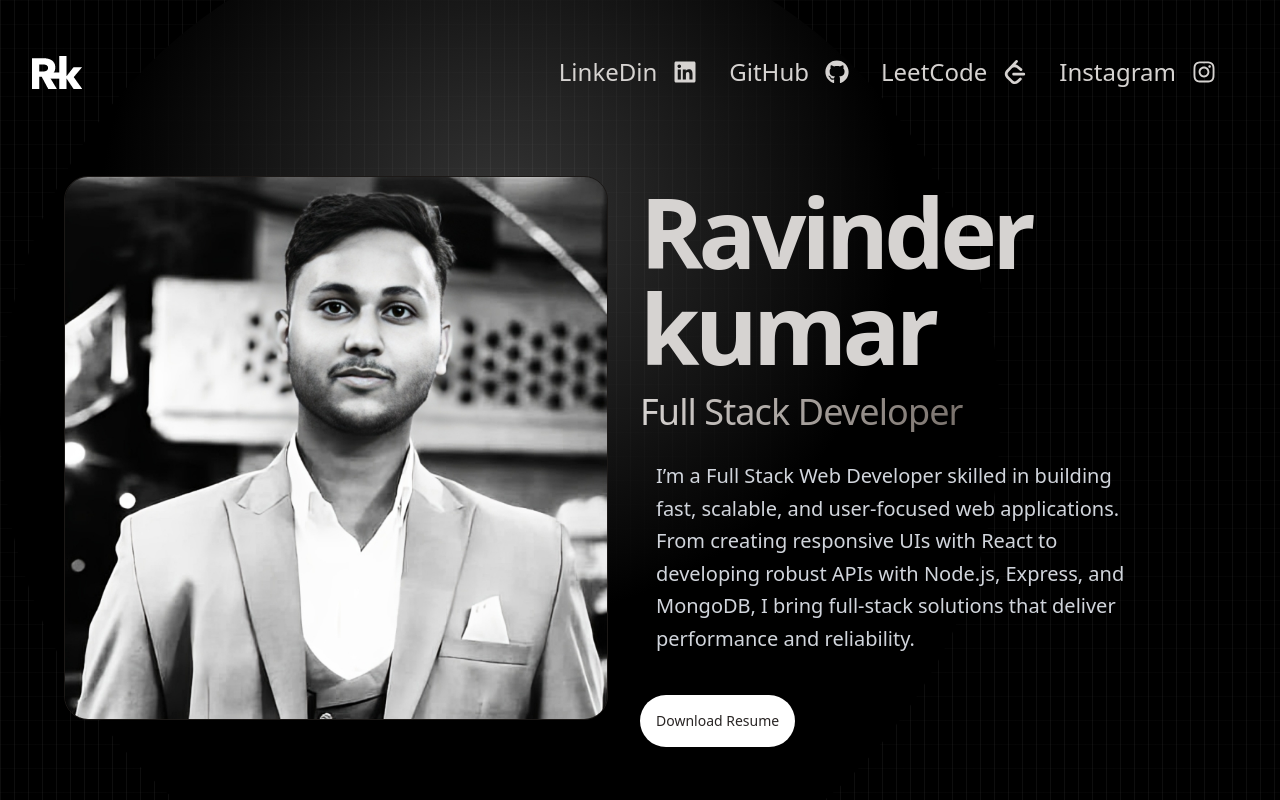
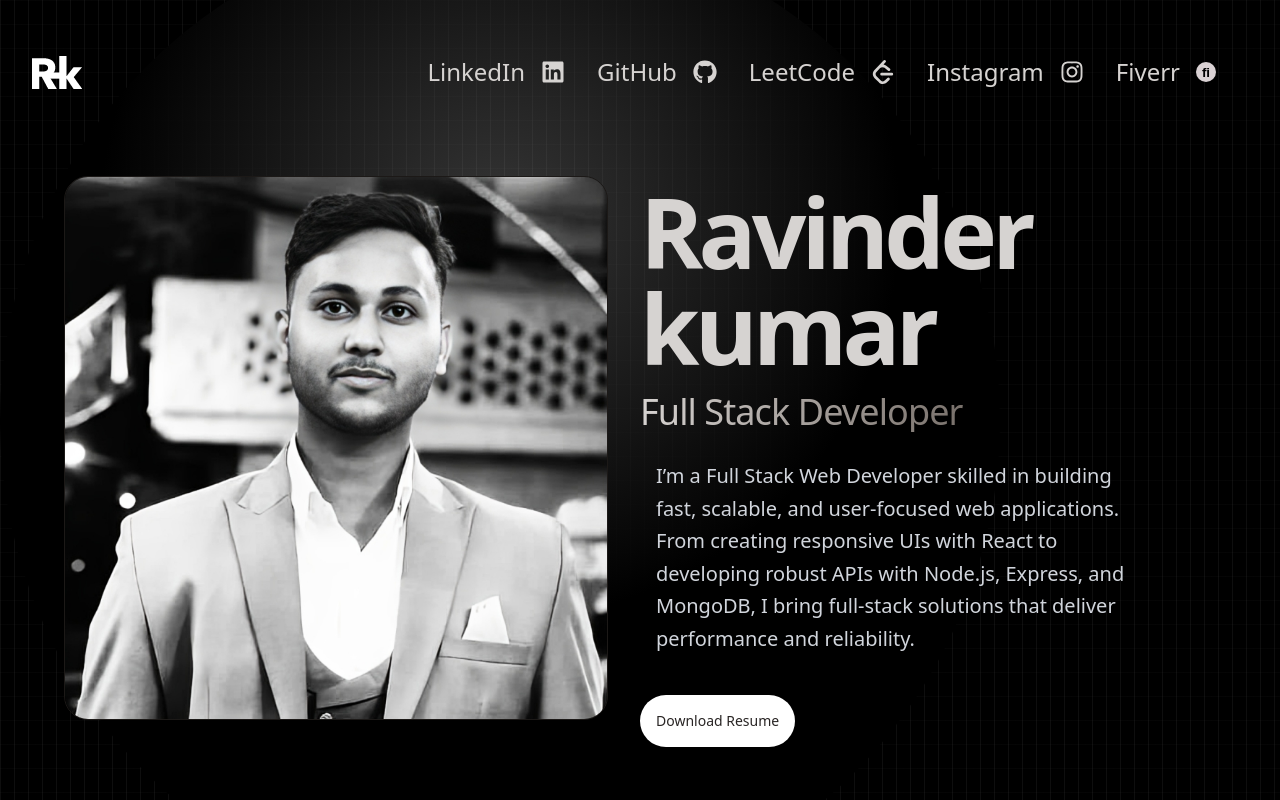
Before and after one commit to Ravinder125/Portfolio, a React (Vite) app: page / in a window 1280 px wide. Shown: the top 800 px of the page. Built offline with nearby package versions, Linux system fonts and the light colour scheme.

Commit message:
Add @hugeicons/react dependency, update Navbar with Fiverr link, and include Fiverr SVG

```diff
--- a/package.json
+++ b/package.json
@@ -10,6 +10,7 @@
     "preview": "vite preview"
   },
   "dependencies": {
+    "@hugeicons/react": "^1.1.4",
     "@tailwindcss/vite": "^4.1.11",
     "framer-motion": "^12.23.6",
     "motion": "^12.23.6",
--- a/src/components/Navbar.jsx
+++ b/src/components/Navbar.jsx
@@ -2,12 +2,16 @@ import { Link } from "react-router-dom"
 import logo from '../assets/logo.webp'
 import { FaGithub, FaInstagram, FaLinkedin } from "react-icons/fa6"
 import { SiLeetcode } from "react-icons/si"
+import { HugeiconsIcon } from '@hugeicons/react';
+import { FIVERR_SVG } from '../constants/data'
+
+const fiverSvg = `<a href="https://iconscout.com/icons/fiverr" class="text-underline font-size-sm" target="_blank">Fiverr</a> by <a href="https://iconscout.com/contributors/pixel-icons" class="text-underline font-size-sm" target="_blank">Pixel Icons</a>`
 
 const Navbar = () => {
     const navItems = [
         {
             href: "https://www.linkedin.com/in/ravinder-kumar-5080173a3/",
-            label: "LinkeDin",
+            label: "LinkedIn",
             icon: <FaLinkedin />
         },
         {
@@ -21,9 +25,14 @@ const Navbar = () => {
             icon: <SiLeetcode />
         },
         {
-            href: "",
+            href: "https://www.instagram.com/",
             label: "Instagram",
             icon: <FaInstagram />
+        },
+        {
+            href: "https://www.fiverr.com/this_is_rk/convert-figma-to-html-react-or-react-with-api",
+            label: "Fiverr",
+            icon: <span dangerouslySetInnerHTML={{ __html: FIVERR_SVG }} />
         },
     ]
     return (
@@ -33,7 +42,7 @@ const Navbar = () => {
                     <img src={logo} />
                 </Link>
             </div>
-            <div className="m-8 flex items-center justify-center gap-4 sm:gap-8 text-2xl hover:text-gray-100 transition-text duration-300">
+            <div className="m-8 flex items-center justify-center gap-4 sm:gap-8 text-lg xl:text-2xl hover:text-gray-100 transition-text duration-300">
                 {navItems.map((item) => (
                     <div key={item.label}>
                         <Link
--- a/src/constants/data.js
+++ b/src/constants/data.js
@@ -62,3 +62,6 @@ export const EXPERIENCE = [
 ]
 
 export const HERO_CONTENT = `I’m a Full Stack Web Developer skilled in building fast, scalable, and user-focused web applications. From creating responsive UIs with React to developing robust APIs with Node.js, Express, and MongoDB, I bring full-stack solutions that deliver performance and reliability.`;
+
+// Example: Assign a string or SVG markup as needed
+export const FIVERR_SVG = `<svg width="20" height="20" viewBox="0 0 24 24" fill="none" xmlns="http://www.w3.org/2000/svg"><circle cx="12" cy="12" r="12" fill="#dad2d4"/><text x="50%" y="55%" text-anchor="middle" fill="#000" font-size="16" font-family="Arial" font-weight="bold" dy=".3em">fi</text></svg>`;
```
Also changed, not shown: src/assets/icons8-fiverr.svg (added), 1 other file (tests, documents, lock files or other folders).
